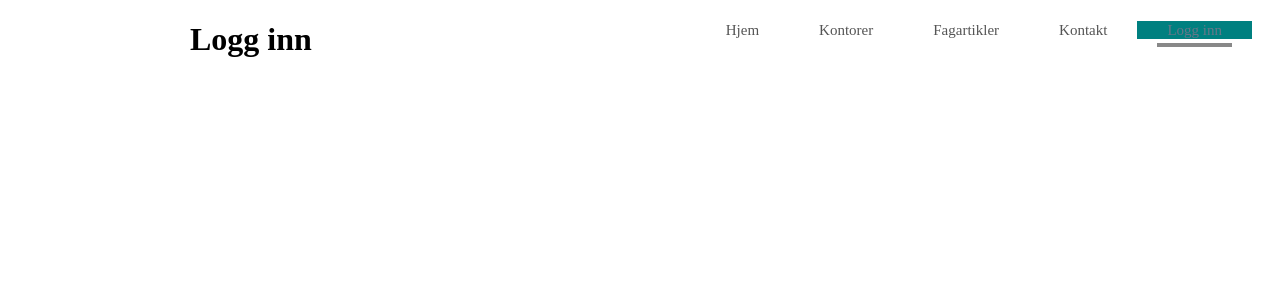
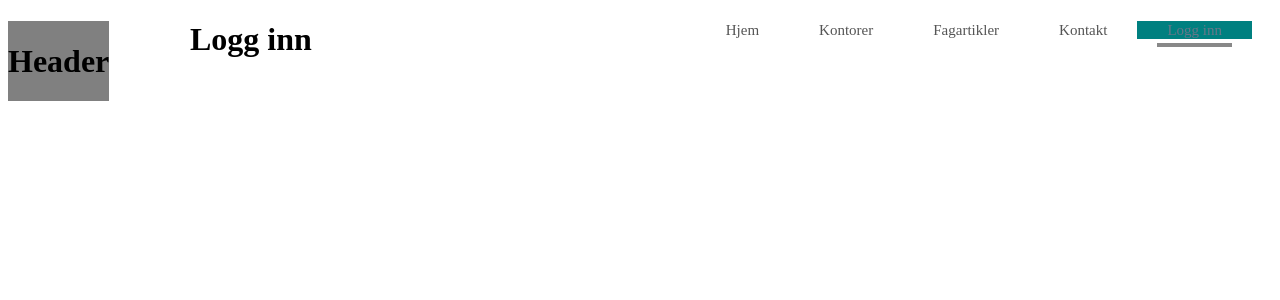
Before and after one commit to ramibakir/Eksamen_Webapplikasjoner, a React app in the folder client/: page /login in a window 1280 px wide. Shown: the top 300 px of the page. Built offline with nearby package versions, Linux system fonts and the light colour scheme.

Commit message:
Added header component and header background color

```diff
--- /dev/null
+++ b/client/src/components/Header.jsx
@@ -0,0 +1,10 @@
+import React from 'react';
+import { StyledHeader } from '../styles/MainStyles';
+
+const Header = () => (
+  <StyledHeader>
+    <h1>Header</h1>
+  </StyledHeader>
+);
+
+export default Header;
--- a/client/src/layouts/MainLayout.jsx
+++ b/client/src/layouts/MainLayout.jsx
@@ -1,11 +1,12 @@
 import React from 'react';
+import Header from '../components/Header';
 import Nav from '../components/Nav';
-import { StyledContainer, StyledHeader } from '../styles/MainStyles';
+import { StyledContainer } from '../styles/MainStyles';
 
 const MainLayout = ({ children }) => (
   <div>
     <Nav />
-    <StyledHeader />
+    <Header />
     <StyledContainer>{children}</StyledContainer>
   </div>
 );
--- a/client/src/styles/MainStyles.js
+++ b/client/src/styles/MainStyles.js
@@ -8,6 +8,7 @@ export const StyledContainer = styled.div`
 
 export const StyledHeader = styled.div`
   position: absolute;
+  background-color: grey;
 `;
 
 export const StyledFooter = styled.div`
```
